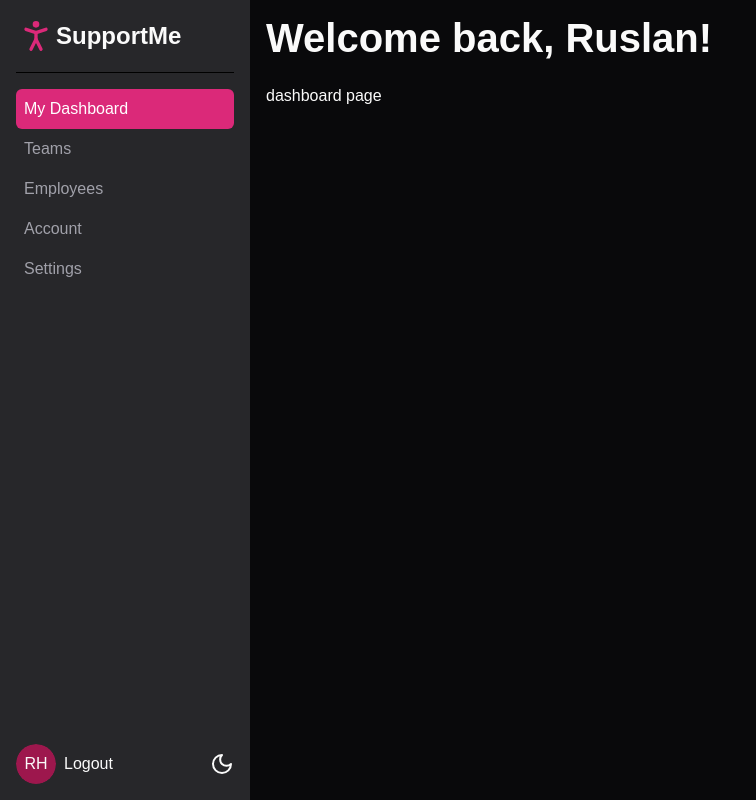
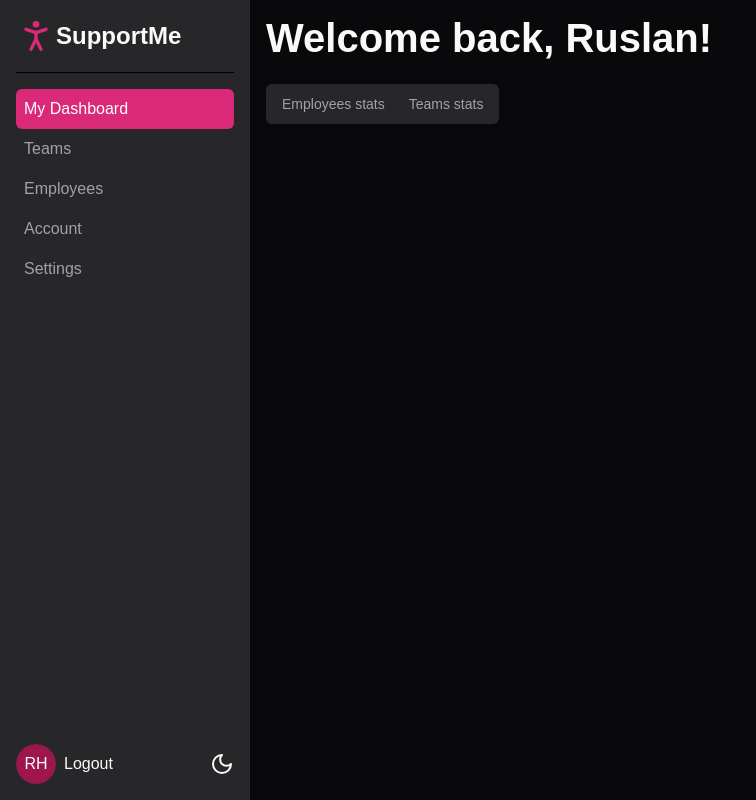
Before and after one commit to Hruchman-Ruslan/shadcn-ui, a Next.js app: page /dashboard in a window 1280 px wide. Shown: the whole page, without its empty margins (0-756 px from the left). Built offline with nearby package versions, Linux system fonts and the light colour scheme.

Commit message:
feat: employyes stats and teams stats tabs

```diff
--- a/app/dashboard/page.tsx
+++ b/app/dashboard/page.tsx
@@ -1,3 +1,14 @@
+import { Tabs, TabsContent, TabsList, TabsTrigger } from '@/components/ui/tabs'
+
 export default function DashboardPage() {
-	return <div>dashboard page</div>
+	return (
+		<Tabs>
+			<TabsList>
+				<TabsTrigger value='employees'>Employees stats</TabsTrigger>
+				<TabsTrigger value='teams'>Teams stats</TabsTrigger>
+			</TabsList>
+			<TabsContent value='employees'>employees stats view</TabsContent>
+			<TabsContent value='teams'>teams stats view</TabsContent>
+		</Tabs>
+	)
 }
--- /dev/null
+++ b/components/ui/tabs.tsx
@@ -0,0 +1,55 @@
+"use client"
+
+import * as React from "react"
+import * as TabsPrimitive from "@radix-ui/react-tabs"
+
+import { cn } from "@/lib/utils"
+
+const Tabs = TabsPrimitive.Root
+
+const TabsList = React.forwardRef<
+  React.ElementRef<typeof TabsPrimitive.List>,
+  React.ComponentPropsWithoutRef<typeof TabsPrimitive.List>
+>(({ className, ...props }, ref) => (
+  <TabsPrimitive.List
+    ref={ref}
+    className={cn(
+      "inline-flex h-10 items-center justify-center rounded-md bg-muted p-1 text-muted-foreground",
+      className
+    )}
+    {...props}
+  />
+))
+TabsList.displayName = TabsPrimitive.List.displayName
+
+const TabsTrigger = React.forwardRef<
+  React.ElementRef<typeof TabsPrimitive.Trigger>,
+  React.ComponentPropsWithoutRef<typeof TabsPrimitive.Trigger>
+>(({ className, ...props }, ref) => (
+  <TabsPrimitive.Trigger
+    ref={ref}
+    className={cn(
+      "inline-flex items-center justify-center whitespace-nowrap rounded-sm px-3 py-1.5 text-sm font-medium ring-offset-background transition-all focus-visible:outline-none focus-visible:ring-2 focus-visible:ring-ring focus-visible:ring-offset-2 disabled:pointer-events-none disabled:opacity-50 data-[state=active]:bg-background data-[state=active]:text-foreground data-[state=active]:shadow-sm",
+      className
+    )}
+    {...props}
+  />
+))
+TabsTrigger.displayName = TabsPrimitive.Trigger.displayName
+
+const TabsContent = React.forwardRef<
+  React.ElementRef<typeof TabsPrimitive.Content>,
+  React.ComponentPropsWithoutRef<typeof TabsPrimitive.Content>
+>(({ className, ...props }, ref) => (
+  <TabsPrimitive.Content
+    ref={ref}
+    className={cn(
+      "mt-2 ring-offset-background focus-visible:outline-none focus-visible:ring-2 focus-visible:ring-ring focus-visible:ring-offset-2",
+      className
+    )}
+    {...props}
+  />
+))
+TabsContent.displayName = TabsPrimitive.Content.displayName
+
+export { Tabs, TabsList, TabsTrigger, TabsContent }
--- a/package.json
+++ b/package.json
@@ -16,6 +16,7 @@
 		"@radix-ui/react-popover": "^1.1.6",
 		"@radix-ui/react-select": "^2.1.6",
 		"@radix-ui/react-slot": "^1.1.2",
+		"@radix-ui/react-tabs": "^1.1.3",
 		"@radix-ui/react-tooltip": "^1.1.8",
 		"class-variance-authority": "^0.7.1",
 		"clsx": "^2.1.1",
```
Also changed, not shown: 1 other file (tests, documents, lock files or other folders).
